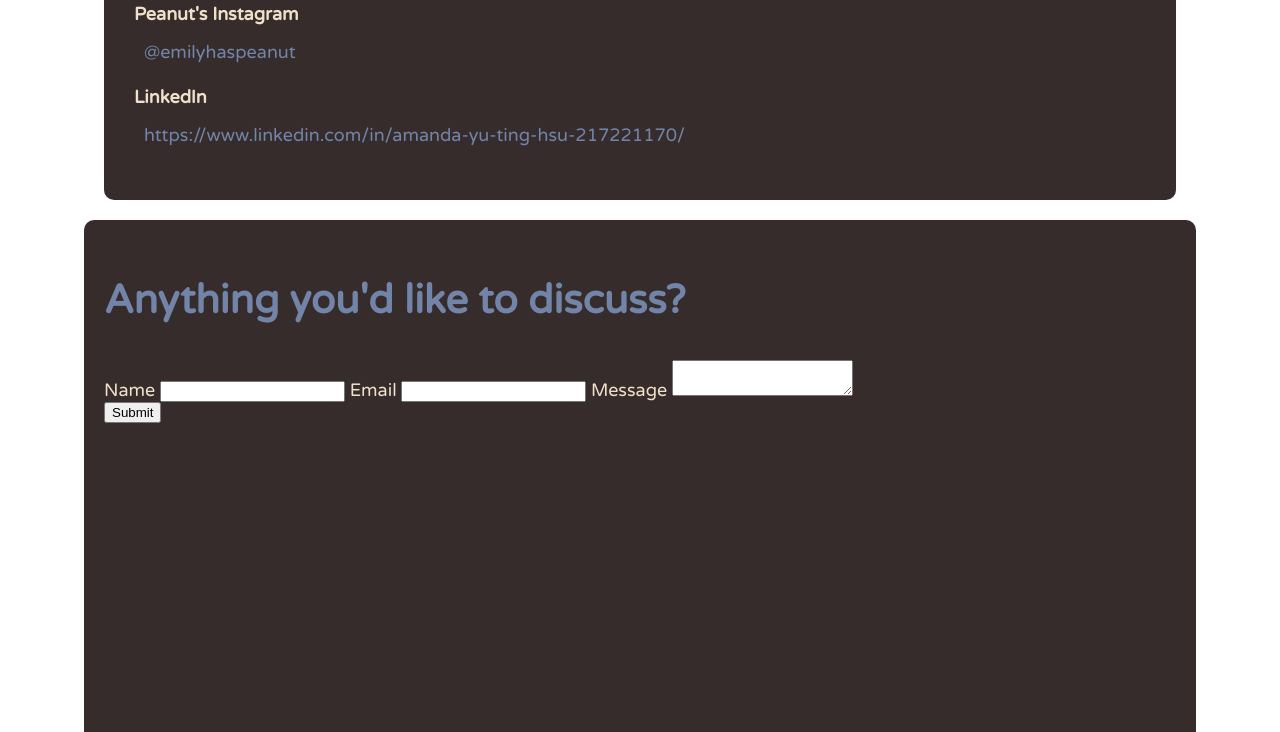
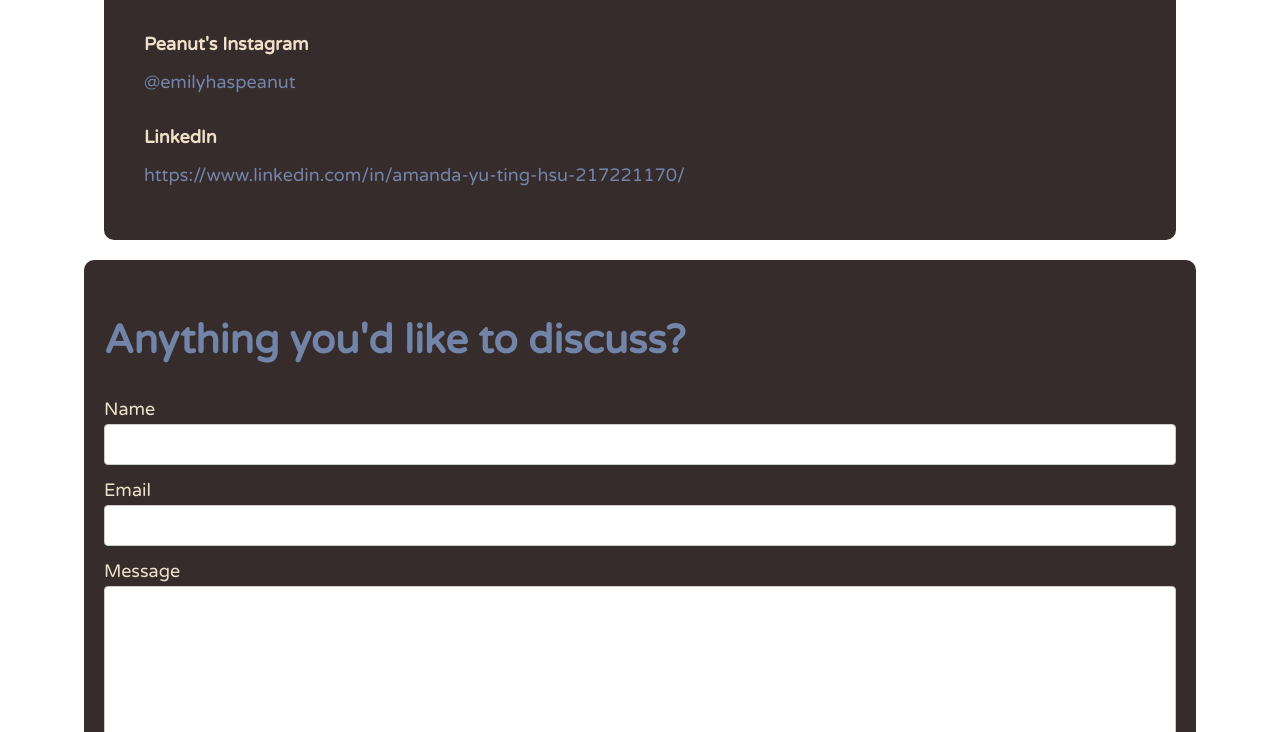
Before and after one commit to hyutingg/mobile, a plain HTML site: page contacts.html in a window 1280 px wide. Shown: the part 848-1580 px from the top of the page. Drawn offline with Linux system fonts and the light colour scheme.

Commit message:
Add files via upload

```diff
--- a/css/style.css
+++ b/css/style.css
@@ -19,7 +19,7 @@ img {
 h2, h3{
     font-family: 'Varela Round', sans-serif;
     font-weight: bold;
-    padding-bottom: 10px;
+    padding: 10px;
 }
 
 p{
@@ -43,11 +43,12 @@ h2{
 nav{
     margin-top: 15px;
     position: absolute;
-    top: right;
+    top: 0;
     right: 0;
 }
 
 nav ul{
+    list-style-type: none;
     padding: 0;
     margin: 0;
 }
@@ -90,6 +91,10 @@ header{
 
 .parallax{
     background-image: url("../images/banner.jpg");
+    background-position: center center;
+
+
+
 }
 
 footer{
@@ -98,6 +103,29 @@ footer{
     text-align: center;
     background-color: #F1E0C9;
 
+}
+
+input[type=text], select, textarea {
+    width: 100%;
+    padding: 12px;
+    border: 1px solid #ccc;
+    border-radius: 4px;
+    box-sizing: border-box;
+    margin-top: 6px;
+    margin-bottom: 16px;
+    resize: vertical;
+}
+input[type=submit] {
+    background-color: #F1E0C9;
+    color: #362C2C;
+    padding: 12px 20px;
+    border: none;
+    border-radius: 4px;
+    cursor: pointer;
+}
+
+#message{
+    height: 200px;
 }
 
 .skip a{
@@ -122,8 +150,8 @@ footer{
 }
 
 .photos{
-    display: -ms-flexbox;
-    -ms-flex-wrap: wrap;
+    /*display: -ms-flexbox;
+    -ms-flex-wrap: wrap;*/
     display: flex;
     flex-wrap: wrap;
     padding: 0 4px;
@@ -132,7 +160,7 @@ footer{
 }
 
 .photos img{
-    -ms-flex: 100%;
+    /*-ms-flex: 100%;*/
     flex: 100%;
     max-width: 100%;
     margin-top: 8px;
@@ -156,10 +184,9 @@ footer{
 
 .events{
     display: grid;
+    grid-template-columns: 1fr ;
     /*grid-template-rows: 1fr 1fr 1fr 1fr;*/
-    grid-template-columns: 1fr;
     grid-gap: 20px;
-
     grid-column: 2 / span 2;
     grid-row: 3 / span 1;
 
@@ -167,7 +194,6 @@ footer{
 
 .about{
     display: grid;
-    /*grid-template-rows: 1fr 1fr 1fr 1fr;*/
     grid-template-columns: 1fr;
     grid-gap: 20px;
 
@@ -232,7 +258,6 @@ footer{
 }
 
 
-
 /*.web_link, a:visited{
     text-decoration: none;
     color: #7284A8;
@@ -249,7 +274,7 @@ footer{
     padding-top: 40px;
 }
 
-.events #first {
+/*.events #first {
     grid-column: 1 / span 1;
     grid-row: 1 / span 1;
 }
```
